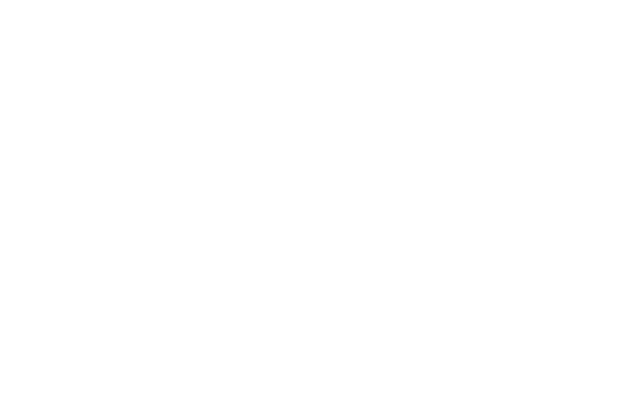
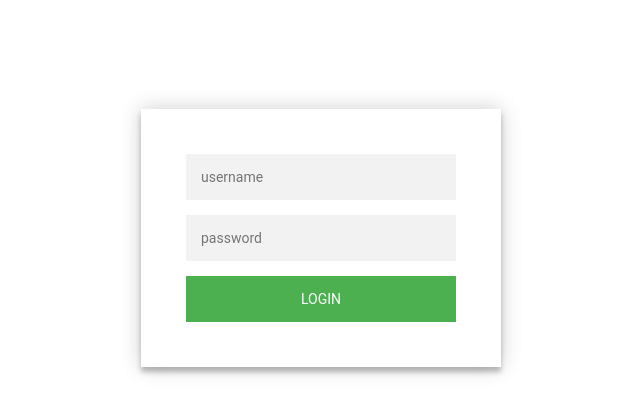
Before and after one commit to Hanna-An/crm-delivery, a Nuxt app: page /login in a window 1280 px wide. Before the commit this address had no page. Shown: the top 414 px of the page, without its empty margins (319-959 px from the left). Built offline with nearby package versions, Linux system fonts and the light colour scheme.

Commit message:
login commit

```diff
--- /dev/null
+++ b/pages/login/index.vue
@@ -0,0 +1,78 @@
+<template>
+  <div class="login-page">
+    <div class="form">
+      <form>
+        <input type="text" placeholder="username"/>
+        <input type="password" placeholder="password"/>
+        <button>login</button>
+      </form>
+    </div>
+  </div>
+</template>
+
+<script>
+export default {
+  name: 'index'
+}
+</script>
+
+<style scoped>
+.login-page {
+  width: 360px;
+  padding: 8% 0 0;
+  margin: auto;
+}
+.form {
+  position: relative;
+  z-index: 1;
+  background: #FFFFFF;
+  max-width: 360px;
+  margin: 0 auto 100px;
+  padding: 45px;
+  text-align: center;
+  box-shadow: 0 0 20px 0 rgba(0, 0, 0, 0.2), 0 5px 5px 0 rgba(0, 0, 0, 0.24);
+}
+.form input {
+  font-family: "Roboto", sans-serif;
+  outline: 0;
+  background: #f2f2f2;
+  width: 100%;
+  border: 0;
+  margin: 0 0 15px;
+  padding: 15px;
+  box-sizing: border-box;
+  font-size: 14px;
+}
+.form button {
+  font-family: "Roboto", sans-serif;
+  text-transform: uppercase;
+  outline: 0;
+  background: #4CAF50;
+  width: 100%;
+  border: 0;
+  padding: 15px;
+  color: #FFFFFF;
+  font-size: 14px;
+  -webkit-transition: all 0.3 ease;
+  transition: all 0.3 ease;
+  cursor: pointer;
+}
+.form button:hover,.form button:active,.form button:focus {
+  background: #43A047;
+}
+.form .message {
+  margin: 15px 0 0;
+  color: #b3b3b3;
+  font-size: 12px;
+}
+body {
+  background: #76b852; /* fallback for old browsers */
+  background: -webkit-linear-gradient(right, #76b852, #8DC26F);
+  background: -moz-linear-gradient(right, #76b852, #8DC26F);
+  background: -o-linear-gradient(right, #76b852, #8DC26F);
+  background: linear-gradient(to left, #76b852, #8DC26F);
+  font-family: "Roboto", sans-serif;
+  -webkit-font-smoothing: antialiased;
+  -moz-osx-font-smoothing: grayscale;
+}
+</style>
```
